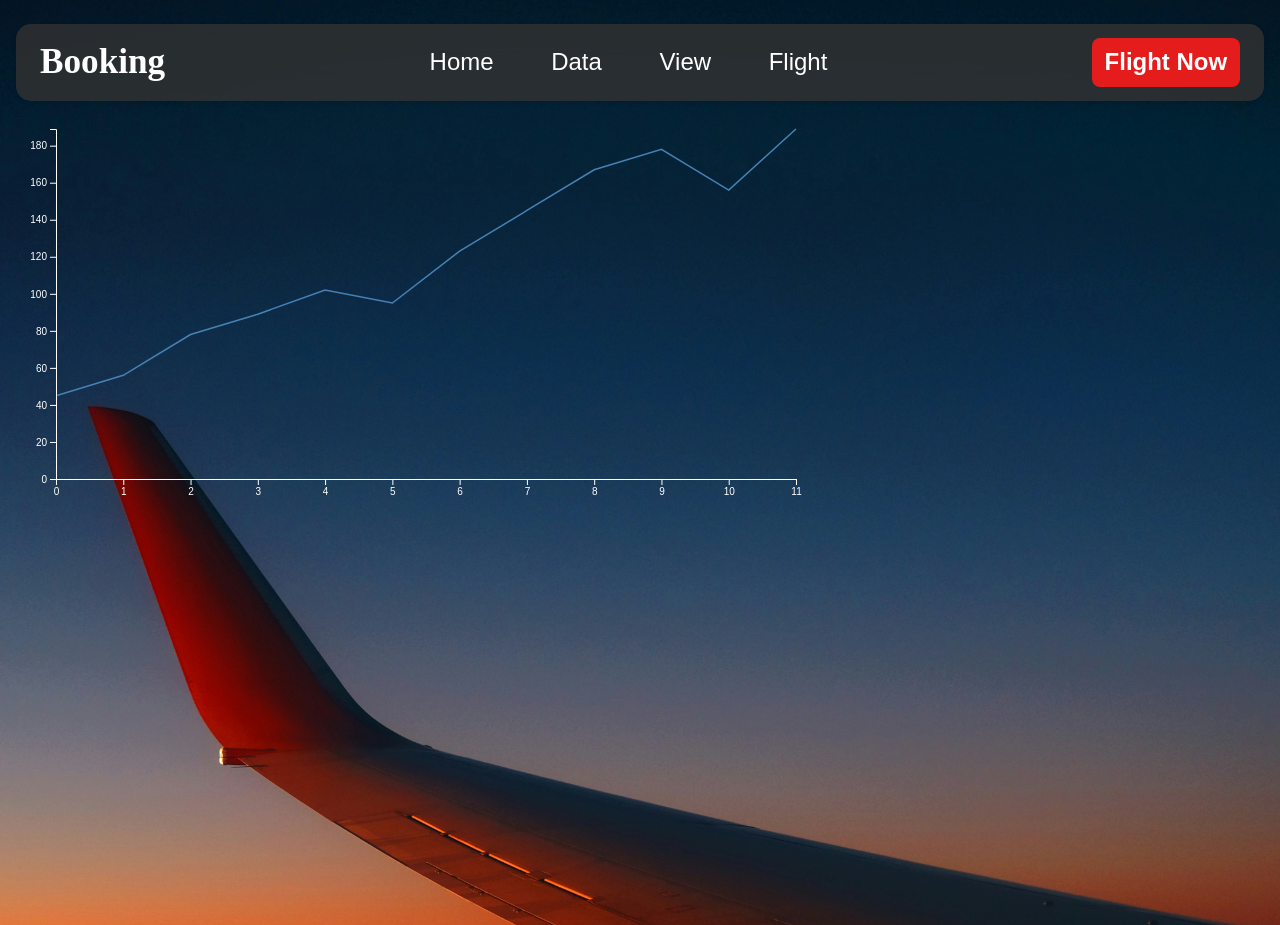
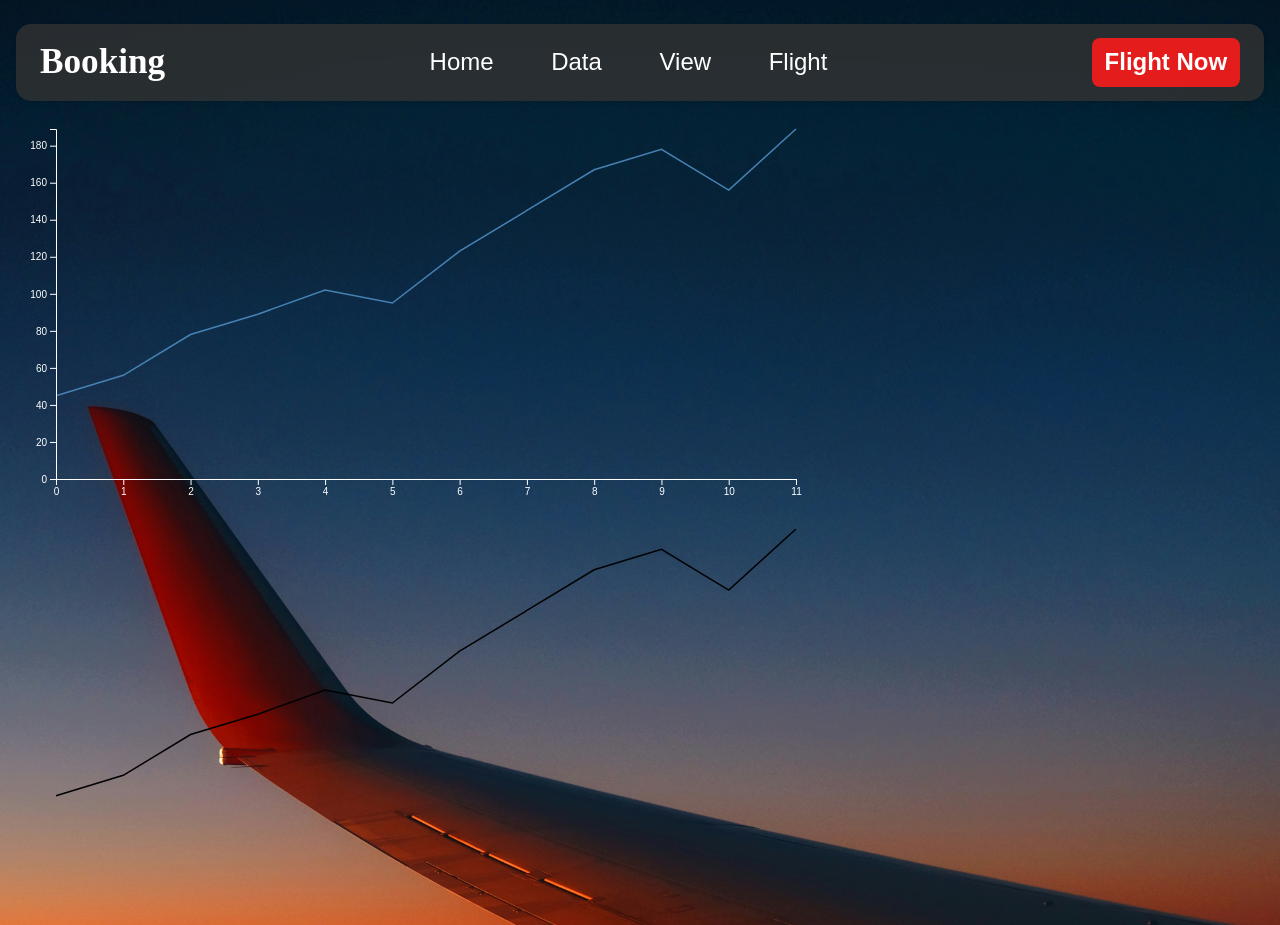
Before and after one commit to johnnybinh/Principles-of-Database-Management-IU, a Next.js app in the folder airport-passengers-maintenance/: page /data in a window 1280 px wide. Before the commit the page ends 800 px from the top, so only its background shows below. Built offline with nearby package versions, Linux system fonts and the light colour scheme.

Commit message:
Phuong | Create the heat map file
Copy the line chart for testing the file

```diff
--- /dev/null
+++ b/airport-passengers-maintenance/src/app/data/heat_map.tsx
@@ -0,0 +1,71 @@
+import React, { useRef, useEffect, useState } from 'react';
+import * as d3 from 'd3';
+
+interface DataImport {
+    date: string;
+    value: string;
+}
+
+export default function HeatMap({
+    width = 800,
+    height = 400,
+    margin_top = 20,
+    margin_right = 20,
+    margin_bottom = 30,
+    margin_left = 40
+}) {
+    const gx = useRef<SVGGElement>(null);
+    const gy = useRef<SVGGElement>(null);
+    const [data, setData] = useState<DataImport[]>([]);
+
+    useEffect(() => {
+        d3.csv("./dataset/test.csv", d3.autoType)
+            .then((prased_data: d3.DSVParsedArray<d3.DSVRowString<any>>) => {
+                console.log("Raw CSV data:", prased_data);
+
+                if (!prased_data.length) {
+                    console.error("CSV data is empty");
+                    return;
+                }
+
+                const formatted_data: DataImport[] = prased_data.map(d => {
+                    console.log("Processing row:", d);
+                    return {
+                        date: d.date,
+                        value: d.value
+                    };
+                });
+
+                console.log("Formatted data:", formatted_data);
+                setData(formatted_data);
+            })
+            .catch(error => {
+                console.error("Error loading CSV:", error);
+            });
+    }, []);
+
+    const x = d3.scaleLinear()
+        .domain([0, data.length - 1])
+        .range([margin_left, width - margin_right]);
+
+    const y = d3.scaleLinear()
+        .domain([0, d3.max(data, d => +d.value) || 0])
+        .range([height - margin_bottom, margin_top]);
+
+    const line = d3.line<DataImport>()
+        .x((d, i) => x(i))
+        .y(d => y(+d.value));
+
+    return (
+        <svg width={width} height={height}>
+            <g ref={gx} />
+            <g ref={gy} />
+            <path
+                d={line(data) || ""}
+                fill="none"
+                stroke="black"
+                strokeWidth="1.5"
+            />
+        </svg>
+    );
+};
--- a/airport-passengers-maintenance/src/app/data/page.tsx
+++ b/airport-passengers-maintenance/src/app/data/page.tsx
@@ -1,10 +1,16 @@
 "use client";
 import Chart from "./chart";
+import HeatMap from "./heat_map";
 
 export default function Data() {
   return (
     <div>
-      <Chart/>
+      <div>
+        <Chart/>
+      </div>
+      <div className="">
+        <HeatMap/>
+      </div>
     </div>
   );
 }
```
